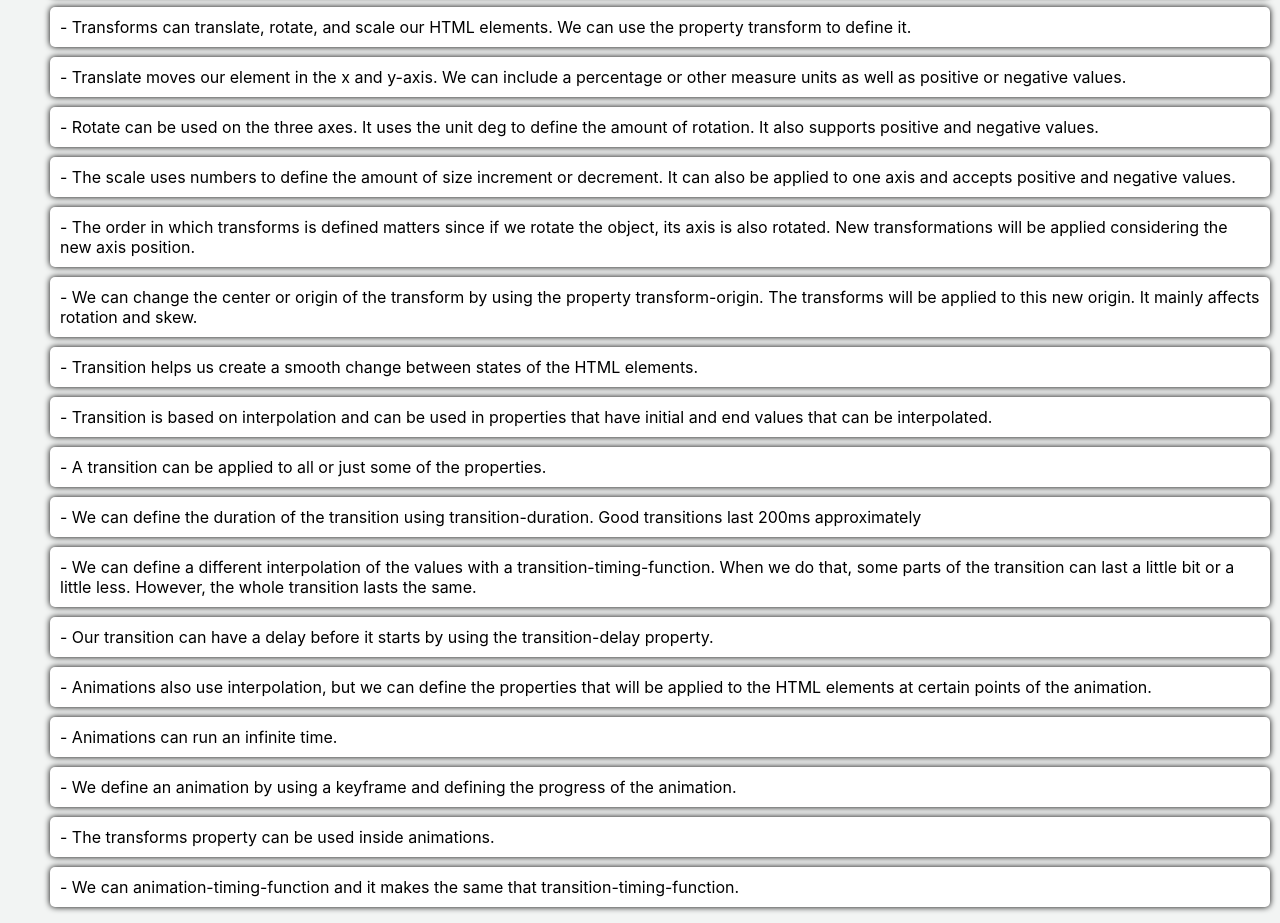
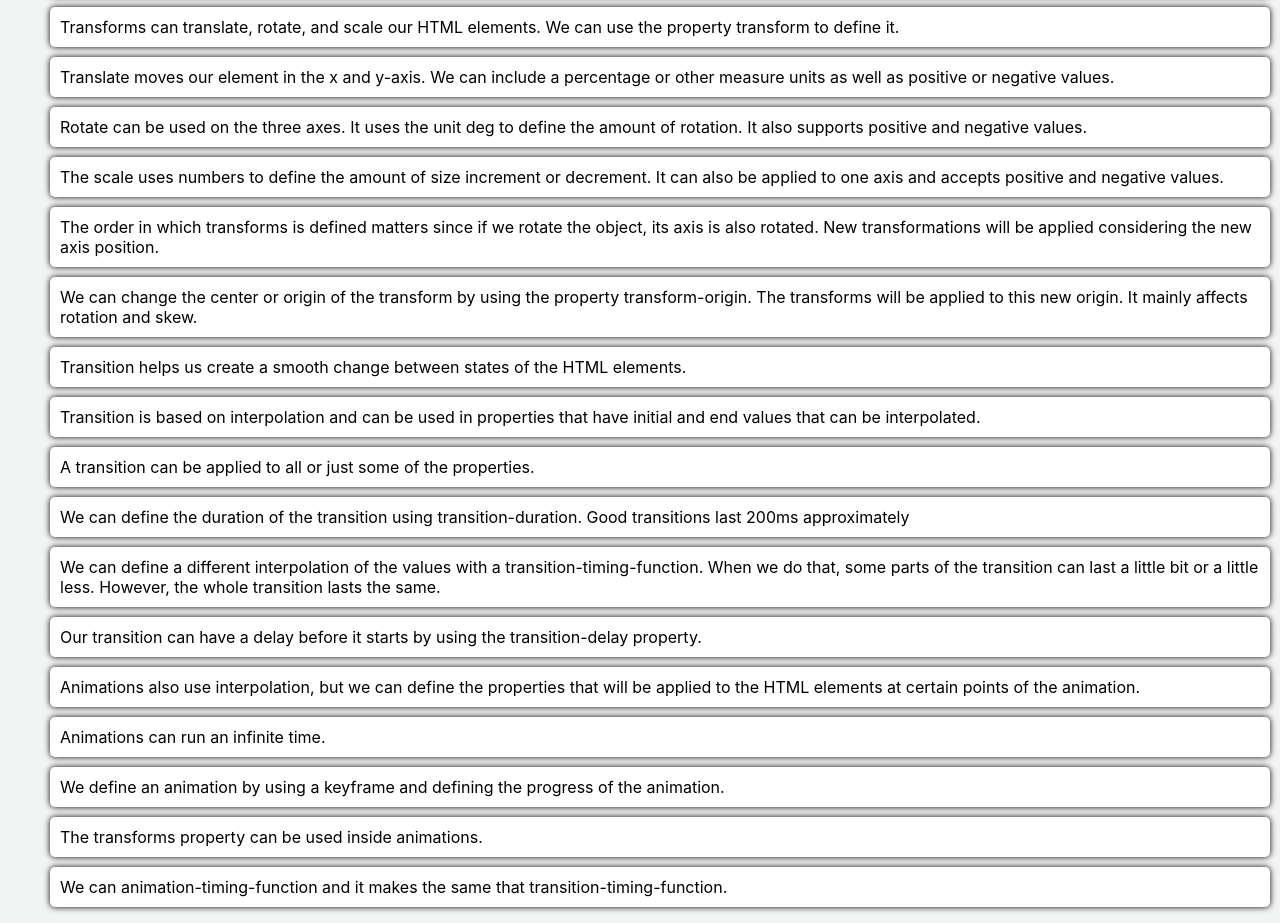
Before and after one commit to hernanyupanqui13/wdd330_hernan, a website: page week08/index.html in a window 1280 px wide. Shown: the part 282-1205 px from the top of the page. Drawn offline with Linux system fonts and the light colour scheme; no server answers.

Commit message:
adding notes

```diff
--- a/week08/index.html
+++ b/week08/index.html
@@ -28,23 +28,23 @@
     <h2>Transforms and Transitions</h2>
     <ul>
       <li>Thanks to CSS3, we can include great transitions and animations without using another programming language.</li>
-      <li>-	Transforms can translate, rotate, and scale our HTML elements. We can use the property transform to define it.</li>
-      <li>-	Translate moves our element in the x and y-axis. We can include a percentage or other measure units as well as positive or negative values.</li>
-      <li>-	Rotate can be used on the three axes. It uses the unit deg to define the amount of rotation. It also supports positive and negative values.</li>
-      <li>-	The scale uses numbers to define the amount of size increment or decrement. It can also be applied to one axis and accepts positive and negative values.</li>
-      <li>-	The order in which transforms is defined matters since if we rotate the object, its axis is also rotated. New transformations will be applied considering the new axis position. </li>
-      <li>-	We can change the center or origin of the transform by using the property transform-origin. The transforms will be applied to this new origin. It mainly affects rotation and skew.</li>
-      <li>-	Transition helps us create a smooth change between states of the HTML elements. </li>
-      <li>-	Transition is based on interpolation and can be used in properties that have initial and end values that can be interpolated.</li>
-      <li>-	A transition can be applied to all or just some of the properties. </li>
-      <li>-	We can define the duration of the transition using transition-duration. Good transitions last 200ms approximately</li>
-      <li>-	We can define a different interpolation of the values with a transition-timing-function. When we do that, some parts of the transition can last a little bit or a little less. However, the whole transition lasts the same. </li>
-      <li>-	Our transition can have a delay before it starts by using the transition-delay property.</li>
-      <li>-	Animations also use interpolation, but we can define the properties that will be applied to the HTML elements at certain points of the animation.</li>
-      <li>-	Animations can run an infinite time.</li>
-      <li>-	We define an animation by using a keyframe and defining the progress of the animation.</li>
-      <li>-	The transforms property can be used inside animations.</li>
-      <li>-	We can animation-timing-function and it makes the same that transition-timing-function.</li>
+      <li>Transforms can translate, rotate, and scale our HTML elements. We can use the property transform to define it.</li>
+      <li>Translate moves our element in the x and y-axis. We can include a percentage or other measure units as well as positive or negative values.</li>
+      <li>Rotate can be used on the three axes. It uses the unit deg to define the amount of rotation. It also supports positive and negative values.</li>
+      <li>The scale uses numbers to define the amount of size increment or decrement. It can also be applied to one axis and accepts positive and negative values.</li>
+      <li>The order in which transforms is defined matters since if we rotate the object, its axis is also rotated. New transformations will be applied considering the new axis position. </li>
+      <li>We can change the center or origin of the transform by using the property transform-origin. The transforms will be applied to this new origin. It mainly affects rotation and skew.</li>
+      <li>Transition helps us create a smooth change between states of the HTML elements. </li>
+      <li>Transition is based on interpolation and can be used in properties that have initial and end values that can be interpolated.</li>
+      <li>A transition can be applied to all or just some of the properties. </li>
+      <li>We can define the duration of the transition using transition-duration. Good transitions last 200ms approximately</li>
+      <li>We can define a different interpolation of the values with a transition-timing-function. When we do that, some parts of the transition can last a little bit or a little less. However, the whole transition lasts the same. </li>
+      <li>Our transition can have a delay before it starts by using the transition-delay property.</li>
+      <li>Animations also use interpolation, but we can define the properties that will be applied to the HTML elements at certain points of the animation.</li>
+      <li>Animations can run an infinite time.</li>
+      <li>We define an animation by using a keyframe and defining the progress of the animation.</li>
+      <li>The transforms property can be used inside animations.</li>
+      <li>We can animation-timing-function and it makes the same that transition-timing-function.</li>
     </ul>
   </section>
 <script src="script.js"></script>
```
